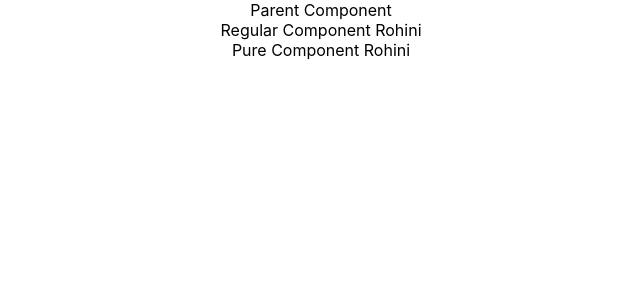
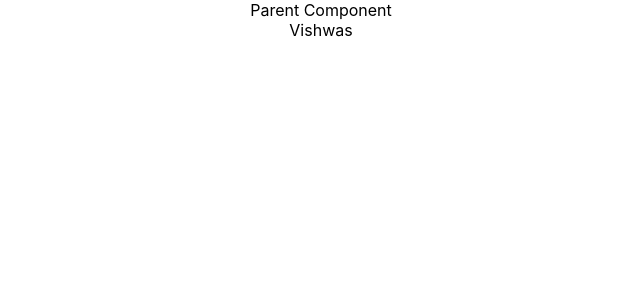
Before and after one commit to RohuTheCoder/React-Fundamentals, a React (Create React App) app: page / in a window 1280 px wide. Shown: the top 300 px of the page, without its empty margins (319-959 px from the left). Built offline with nearby package versions, Linux system fonts and the light colour scheme.

Commit message:
Memo Component in React

```diff
--- /dev/null
+++ b/src/components/MemoComp.js
@@ -0,0 +1,12 @@
+import React from 'react'
+
+function MemoComp({name}) {
+    console.log('Rendering Memo Component')
+    return (
+        <div>
+          {name}
+        </div>
+    )
+}
+
+export default React.memo(MemoComp)
--- a/src/components/ParentComp.js
+++ b/src/components/ParentComp.js
@@ -1,6 +1,7 @@
 import React, { Component } from 'react'
 import RegComp from './RegComp'
 import PureComp from './PureComp'
+import MemoComp from './MemoComp'
 
 class ParentComp extends Component {
 
@@ -13,11 +14,15 @@ class ParentComp extends Component {
     }
 
     componentDidMount() {
-      setInterval(() => {
+      this.interval = setInterval(() => {
         this.setState({
-            name: 'Rohini'
+            name: this.state.name === 'Rohini' ? 'Vishwas' : 'Rohini'
         })
       }, 2000)
+    }
+
+    componentWillUnmount() {
+      clearInterval(this.interval)
     }
 
     render() {
@@ -25,8 +30,9 @@ class ParentComp extends Component {
       return (
         <div>
             Parent Component
-            <RegComp name={this.state.name} />
-            <PureComp name={this.state.name} />
+            <MemoComp name={this.state.name} />
+            {/* <RegComp name={this.state.name} /> */}
+            {/* <PureComp name={this.state.name} /> */}
         </div>
       )
     }
```
